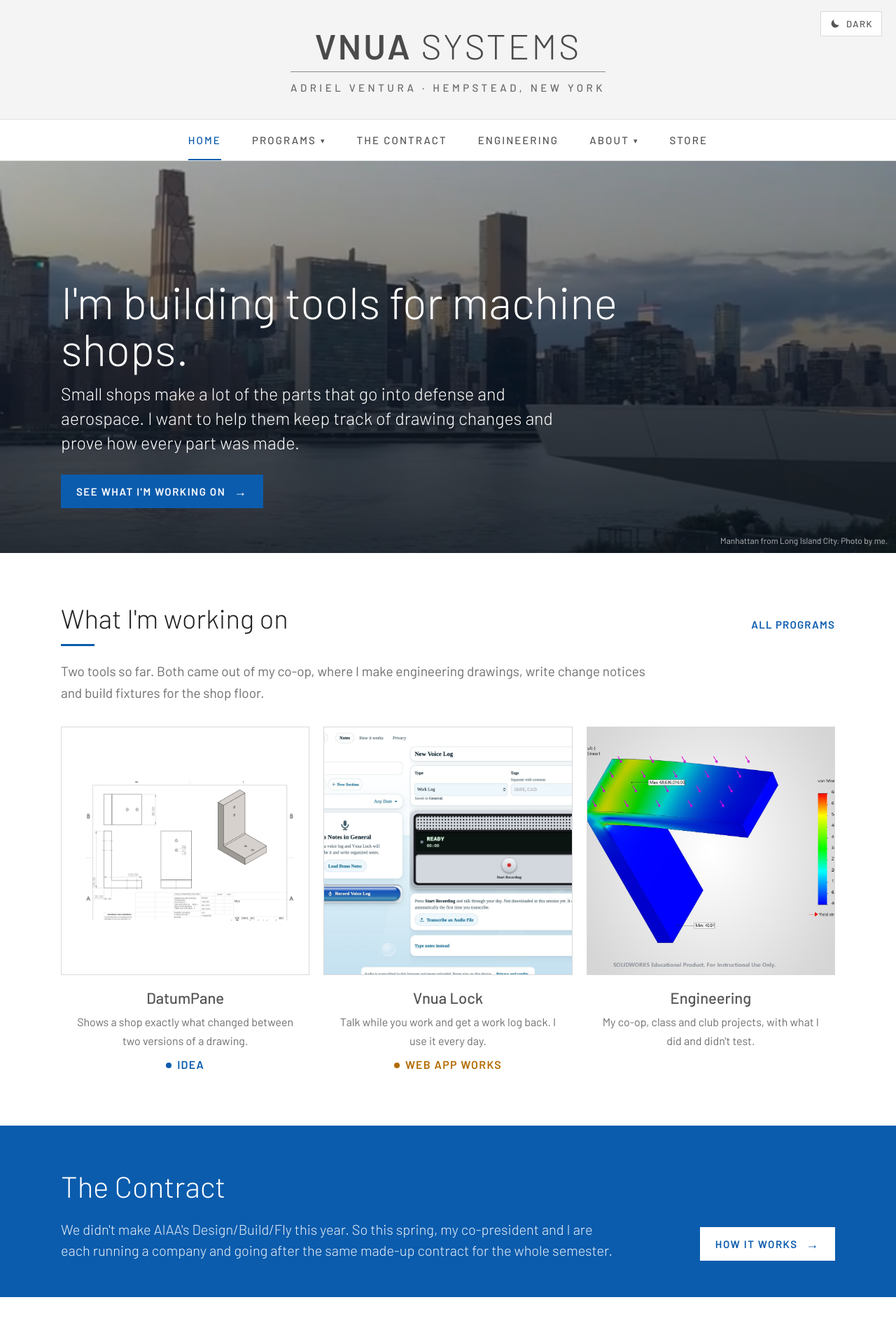
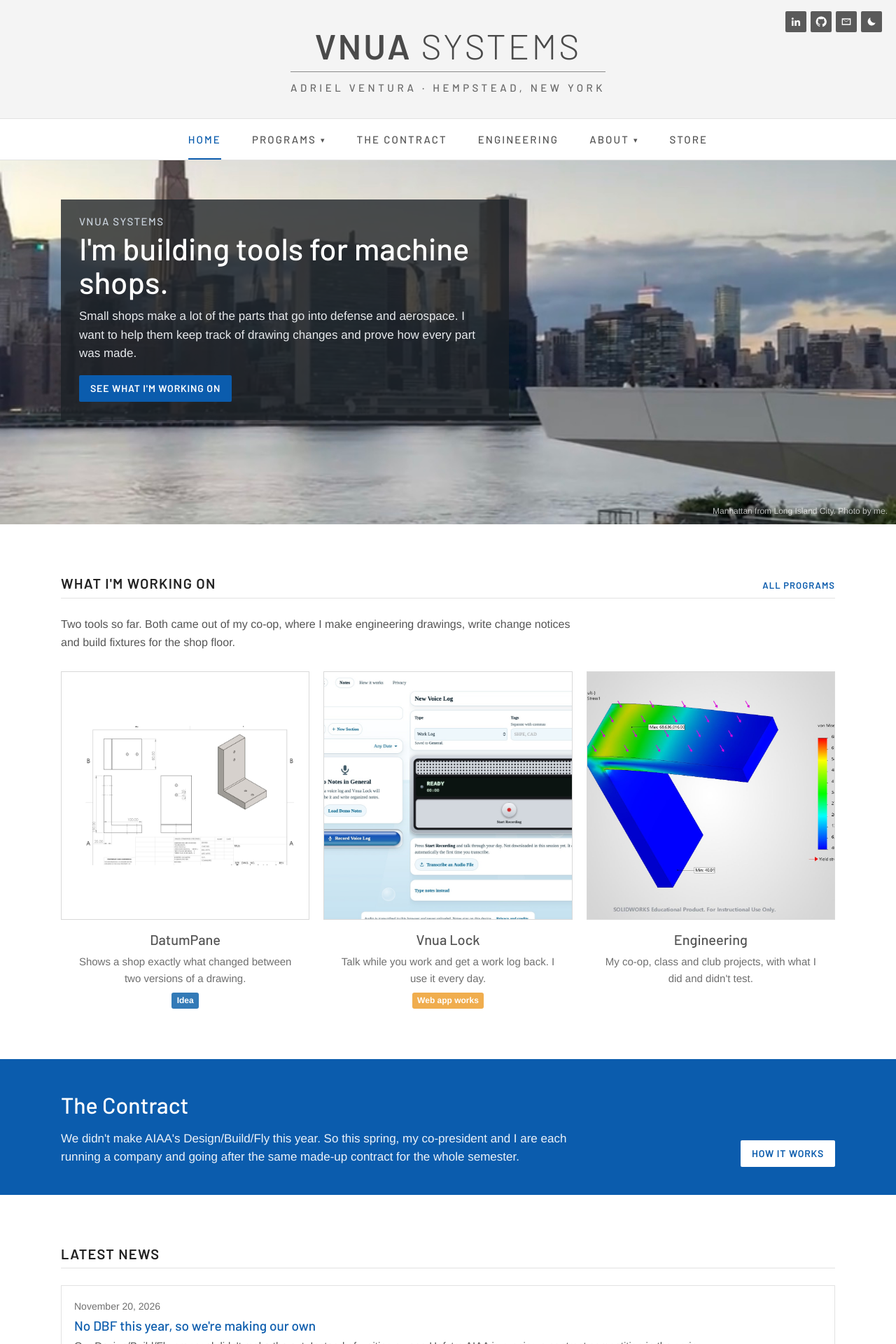
Before and after one commit to AdrielVent/vnua-systems, a Jekyll site: the page built from index.html, in a window 1280 px wide. Shown: the top 1920 px of the page at 70% size. Built offline with Jekyll 4.4.1, drawn with Linux system fonts in a browser that asks for light colours; some of the changed text lies outside the part shown.

Commit message:
Match how big sites actually looked in 2016
Checked Lockheed Martin, Blue Origin, SpaceX and Firman Gallery as they
were in June 2016 (Wayback Machine) and moved the site toward them:

- Body text is now Helvetica/Arial, like Lockheed and SpaceX in 2016.
  Barlow (DIN-like, as on Lockheed's 2016 menu) stays for the name,
  menu and headings, at normal weights instead of thin and oversized.
- Hero headline sits in a dark caption box over the photo, with a small
  plain button, like Lockheed's 2016 homepage.
- Section headings are small caps over a thin rule; the short blue
  accent bars are gone.
- Status tags are Bootstrap 3 style labels instead of colored dots.
- News is a dated list in a box, with a thumbnail where there's a photo.
- Square LinkedIn, GitHub and email icons at the top right, with the
  light/dark switch as the fourth square.
- Removed the unused Cousine font.

Co-Authored-By: Claude Opus 5.5 <noreply@anthropic.com>

```diff
--- a/_data/home.yml
+++ b/_data/home.yml
@@ -1,3 +1,4 @@
+hero_kicker: Vnua Systems
 hero_title: I'm building tools for machine shops.
 hero_text: Small shops make a lot of the parts that go into defense and aerospace. I want to help them keep track of drawing changes and prove how every part was made.
 hero_button: See what I'm working on
--- a/_data/programs.yml
+++ b/_data/programs.yml
@@ -7,8 +7,8 @@
   group: Defense manufacturing
 - name: Vnua Lock
   link: vnua-lock.html
-  text: A voice log for people who build things. The web version works and never uploads your audio.
-  status: Web app works, iPhone app in progress
+  text: A voice log for people who build things. The web version works and never uploads your audio. The iPhone app is in progress.
+  status: Web app works
   status_class: building
   group: Defense manufacturing
 - name: Build record
--- a/_includes/header.html
+++ b/_includes/header.html
@@ -1,6 +1,11 @@
 <a href="#main" class="skip-link">Skip to content</a>
 <header class="masthead">
-  <button class="theme-toggle" type="button" hidden aria-label="Switch to dark mode"><svg class="moon" viewBox="0 0 24 24" aria-hidden="true"><path d="M20.5 14.2A8.5 8.5 0 0 1 9.8 3.5a8.5 8.5 0 1 0 10.7 10.7z" fill="currentColor"/></svg><svg class="sun" viewBox="0 0 24 24" aria-hidden="true"><circle cx="12" cy="12" r="4.2" fill="currentColor"/><path d="M12 2.5v2.4M12 19.1v2.4M2.5 12h2.4M19.1 12h2.4M5.3 5.3l1.7 1.7M17 17l1.7 1.7M5.3 18.7 7 17M17 7l1.7-1.7" stroke="currentColor" stroke-width="2" stroke-linecap="round" fill="none"/></svg><span class="label">Dark</span></button>
+  <div class="top-icons">
+    <a href="https://www.linkedin.com/in/adrielvent/" aria-label="LinkedIn" title="LinkedIn"><svg viewBox="0 0 24 24" aria-hidden="true"><path d="M5 3.5a2.2 2.2 0 1 1 0 4.4 2.2 2.2 0 0 1 0-4.4zM3.1 9.3h3.8V21H3.1zM9.3 9.3h3.6v1.6h.1c.5-.9 1.7-1.9 3.6-1.9 3.8 0 4.5 2.5 4.5 5.8V21h-3.8v-5.5c0-1.3 0-3-1.8-3s-2.1 1.4-2.1 2.9V21H9.3z"/></svg></a>
+    <a href="https://github.com/AdrielVent" aria-label="GitHub" title="GitHub"><svg viewBox="0 0 24 24" aria-hidden="true"><path d="M12 .8a11.2 11.2 0 0 0-3.5 21.8c.6.1.8-.2.8-.5v-2c-3.1.7-3.8-1.4-3.8-1.4-.5-1.3-1.2-1.6-1.2-1.6-1-.7.1-.7.1-.7 1.1.1 1.7 1.2 1.7 1.2 1 1.7 2.6 1.2 3.3.9.1-.7.4-1.2.7-1.5-2.5-.3-5.1-1.2-5.1-5.5 0-1.2.4-2.2 1.2-3-.1-.3-.5-1.4.1-3 0 0 .9-.3 3.1 1.2a10.6 10.6 0 0 1 5.6 0c2.1-1.5 3.1-1.2 3.1-1.2.6 1.6.2 2.7.1 3 .7.8 1.2 1.8 1.2 3 0 4.3-2.6 5.2-5.1 5.5.4.3.8 1 .8 2.1v3.1c0 .3.2.6.8.5A11.2 11.2 0 0 0 12 .8z"/></svg></a>
+    <a href="mailto:adriel@adrielv.me" aria-label="Email" title="Email"><svg viewBox="0 0 24 24" aria-hidden="true"><path d="M2.5 5h19v14h-19zm2 2.3V17h15V7.3L12 12.6zM5.6 7l6.4 4.5L18.4 7z"/></svg></a>
+    <button class="theme-toggle" type="button" hidden aria-label="Switch to dark mode" title="Switch to dark mode"><svg class="moon" viewBox="0 0 24 24" aria-hidden="true"><path d="M20.5 14.2A8.5 8.5 0 0 1 9.8 3.5a8.5 8.5 0 1 0 10.7 10.7z"/></svg><svg class="sun" viewBox="0 0 24 24" aria-hidden="true"><circle cx="12" cy="12" r="4.2"/><path d="M12 2.5v2.4M12 19.1v2.4M2.5 12h2.4M19.1 12h2.4M5.3 5.3l1.7 1.7M17 17l1.7 1.7M5.3 18.7 7 17M17 7l1.7-1.7" stroke="currentColor" stroke-width="2" stroke-linecap="round" fill="none"/></svg><span class="label vh">Dark</span></button>
+  </div>
   <a class="wordmark" href="./">
     <span class="name"><b>{{ site.data.site.name_bold }}</b> <span>{{ site.data.site.name_light }}</span></span>
     <span class="rule"></span>
--- a/_layouts/home.html
+++ b/_layouts/home.html
@@ -4,9 +4,12 @@ layout: default
 {% assign h = site.data.home %}
 <section class="hero" style="background-image: url('{{ h.hero_image }}')" aria-labelledby="hero-title">
   <div class="wrap">
-    <h1 id="hero-title">{{ h.hero_title }}</h1>
-    <p>{{ h.hero_text }}</p>
-    {% if h.hero_button %}<a class="btn" href="{{ h.hero_link }}">{{ h.hero_button }}</a>{% endif %}
+    <div class="caption">
+      {% if h.hero_kicker %}<p class="kicker">{{ h.hero_kicker }}</p>{% endif %}
+      <h1 id="hero-title">{{ h.hero_title }}</h1>
+      <p>{{ h.hero_text }}</p>
+      {% if h.hero_button %}<a class="btn" href="{{ h.hero_link }}">{{ h.hero_button }}</a>{% endif %}
+    </div>
   </div>
   {% if h.hero_credit %}<span class="credit">{{ h.hero_credit }}</span>{% endif %}
 </section>
@@ -41,17 +44,18 @@ layout: default
 <section class="block" aria-labelledby="news-title">
   <div class="wrap">
     <div class="block-head"><h2 id="news-title">{{ h.news_title }}</h2></div>
-    <div class="news">
+    <ul class="news-list">
       {% for n in h.news %}
-      <article>
-        {% if n.image != "" %}<span class="pic"><img src="{{ n.image }}" alt="" loading="lazy"></span>{% endif %}
-        <time datetime="{{ n.date | date: '%Y-%m-%d' }}">{{ n.date | date: '%b %-d, %Y' }}</time>
-        <h3>{{ n.title }}</h3>
-        <p>{{ n.text }}</p>
-        {% if n.link != "" %}<a class="more" href="{{ n.link }}">Read more</a>{% endif %}
-      </article>
+      <li{% if n.image != "" %} class="has-pic"{% endif %}>
+        {% if n.image != "" %}<img class="thumb" src="{{ n.image }}" alt="" loading="lazy">{% endif %}
+        <div class="text">
+          <time datetime="{{ n.date | date: '%Y-%m-%d' }}">{{ n.date | date: '%B %-d, %Y' }}</time>
+          {% if n.link != "" %}<a class="title" href="{{ n.link }}">{{ n.title }}</a>{% else %}<span class="title">{{ n.title }}</span>{% endif %}
+          <p>{{ n.text }}</p>
+        </div>
+      </li>
       {% endfor %}
-    </div>
+    </ul>
   </div>
 </section>
 
--- a/assets/fonts/fonts.css
+++ b/assets/fonts/fonts.css
@@ -1,8 +1,6 @@
-/* Barlow (the typeface Blue Origin's site uses) and Cousine. Self-hosted, SIL Open Font License; see the OFL-*.txt files. */
 @font-face { font-family: Barlow; src: url("barlow-latin-300-normal.woff2") format("woff2"); font-weight: 300; font-style: normal; font-display: swap; }
 @font-face { font-family: Barlow; src: url("barlow-latin-400-normal.woff2") format("woff2"); font-weight: 400; font-style: normal; font-display: swap; }
 @font-face { font-family: Barlow; src: url("barlow-latin-400-italic.woff2") format("woff2"); font-weight: 400; font-style: italic; font-display: swap; }
 @font-face { font-family: Barlow; src: url("barlow-latin-500-normal.woff2") format("woff2"); font-weight: 500; font-style: normal; font-display: swap; }
 @font-face { font-family: Barlow; src: url("barlow-latin-600-normal.woff2") format("woff2"); font-weight: 600; font-style: normal; font-display: swap; }
 @font-face { font-family: Barlow; src: url("barlow-latin-700-normal.woff2") format("woff2"); font-weight: 700; font-style: normal; font-display: swap; }
-@font-face { font-family: Cousine; src: url("cousine-latin-400-normal.woff2") format("woff2"); font-weight: 400; font-style: normal; font-display: swap; }
--- a/assets/site.css
+++ b/assets/site.css
@@ -35,6 +35,7 @@
   --building: #b36b00;
   --planned: #777;
   --font: Barlow, "Helvetica Neue", Helvetica, Arial, sans-serif;
+  --text-font: "Helvetica Neue", Helvetica, Arial, sans-serif;
   --wrap: 1170px;
   color-scheme: light;
 }
@@ -82,8 +83,10 @@
 
 *, *::before, *::after { box-sizing: border-box; }
 html { -webkit-text-size-adjust: 100%; }
-body { margin: 0; min-height: 100vh; display: flex; flex-direction: column; background: var(--bg); color: var(--text); font: 400 18px/1.65 var(--font); -webkit-font-smoothing: antialiased; }
+body { margin: 0; min-height: 100vh; display: flex; flex-direction: column; background: var(--bg); color: var(--text); font: 400 16px/1.6 var(--text-font); -webkit-font-smoothing: antialiased; }
 main { flex: 1; }
+h1, h2, h3, h4, .menu, .wordmark, .site-footer ul, .block-head .all, .news-list .title { font-family: var(--font); }
+.vh { position: absolute; width: 1px; height: 1px; overflow: hidden; clip: rect(0 0 0 0); white-space: nowrap; }
 h1, h2, h3, h4, p, ul, ol, dl, figure { margin: 0; }
 ul, ol { padding: 0; list-style: none; }
 img { max-width: 100%; height: auto; display: block; }
@@ -132,17 +135,17 @@ a:focus-visible, button:focus-visible, summary:focus-visible { outline: 2px soli
 .crumbs [aria-current] { color: var(--head); }
 
 /* ---------- Home: photo hero with the headline on it ---------- */
-.hero { position: relative; min-height: 440px; display: flex; align-items: flex-end; color: #fff; background-color: #2a3440; background-position: center 60%; background-size: cover; background-repeat: no-repeat; }
-.hero::before { content: ""; position: absolute; inset: 0; background: linear-gradient(to top, rgba(10,18,28,.85) 0%, rgba(10,18,28,.6) 50%, rgba(10,18,28,.3) 100%); }
-.hero .wrap { position: relative; padding-top: 72px; padding-bottom: 48px; }
-@media (min-width: 900px) { .hero { min-height: 560px; } .hero .wrap { padding-bottom: 64px; } }
-.hero h1 { max-width: 14em; font-size: clamp(36px, 6vw, 64px); font-weight: 300; line-height: 1.05; }
-.hero p { margin-top: 14px; max-width: 30em; font-size: clamp(19px, 2.4vw, 25px); font-weight: 300; line-height: 1.4; }
-.hero .btn { margin-top: 28px; }
+.hero { position: relative; min-height: 420px; display: flex; align-items: flex-start; color: #fff; background-color: #2a3440; background-position: center 60%; background-size: cover; background-repeat: no-repeat; }
+.hero .wrap { position: relative; padding-top: 40px; padding-bottom: 56px; }
+@media (min-width: 900px) { .hero { min-height: 520px; } .hero .wrap { padding-top: 56px; } }
+.caption { max-width: 640px; padding: 22px 26px 26px; background: rgba(28, 32, 38, .78); }
+.caption .kicker { font: 500 15px/1.2 var(--font); letter-spacing: .1em; text-transform: uppercase; color: #c9d2dc; }
+.hero h1 { margin-top: 6px; font-size: clamp(30px, 4.6vw, 44px); font-weight: 500; line-height: 1.1; }
+.hero .caption p:not(.kicker) { margin-top: 12px; font-size: 17px; line-height: 1.55; color: #e6e9ec; }
+.hero .btn { margin-top: 18px; }
 .hero .credit { position: absolute; right: 12px; bottom: 8px; font-size: 12px; color: rgba(255,255,255,.7); }
 
-.btn { display: inline-flex; align-items: center; gap: 12px; min-height: 48px; padding: 0 22px; background: var(--btn); color: var(--btn-text); font: 600 15px/1 var(--font); letter-spacing: .1em; text-transform: uppercase; border: 0; }
-.btn::after { content: "\2192"; font-size: 18px; font-weight: 400; }
+.btn { display: inline-flex; align-items: center; min-height: 38px; padding: 0 16px; border-radius: 2px; background: var(--btn); color: var(--btn-text); font: 600 14px/1 var(--font); letter-spacing: .06em; text-transform: uppercase; border: 0; }
 .btn:hover { background: var(--btn-hover); color: var(--btn-text); text-decoration: none; }
 .btn.plain { background: transparent; color: var(--blue); border: 1px solid var(--blue); }
 .btn.plain:hover { background: var(--btn); border-color: var(--btn); color: var(--btn-text); }
@@ -151,11 +154,10 @@ a:focus-visible, button:focus-visible, summary:focus-visible { outline: 2px soli
 .block { padding: 56px 0; }
 @media (min-width: 900px) { .block { padding: 72px 0; } }
 .block.gray { background: var(--band); border-top: 1px solid var(--line); border-bottom: 1px solid var(--line); }
-.block-head { display: flex; flex-wrap: wrap; align-items: baseline; justify-content: space-between; gap: 8px 24px; margin-bottom: 32px; }
-.block-head h2 { font-size: clamp(28px, 3.6vw, 38px); font-weight: 300; color: var(--head); line-height: 1.15; }
-.block-head h2::after { content: ""; display: block; width: 48px; height: 3px; margin-top: 14px; background: var(--blue); }
-.block-head .all { font-size: 15px; font-weight: 600; letter-spacing: .08em; text-transform: uppercase; }
-.intro { max-width: 44em; margin: -12px 0 32px; color: var(--muted); font-size: 19px; }
+.block-head { display: flex; flex-wrap: wrap; align-items: baseline; justify-content: space-between; gap: 8px 24px; margin-bottom: 24px; padding-bottom: 8px; border-bottom: 1px solid var(--line); }
+.block-head h2 { font-size: 20px; font-weight: 600; letter-spacing: .06em; text-transform: uppercase; color: var(--head); line-height: 1.2; }
+.block-head .all { font-size: 13px; font-weight: 600; letter-spacing: .08em; text-transform: uppercase; }
+.intro { max-width: 46em; margin: 0 0 28px; color: var(--body); font-size: 16px; }
 
 /* Square image tiles with the title centered under each */
 .tiles { display: grid; gap: 28px 20px; grid-template-columns: 1fr; }
@@ -166,56 +168,58 @@ a:focus-visible, button:focus-visible, summary:focus-visible { outline: 2px soli
 .tile .pic img { width: 100%; height: 100%; object-fit: cover; transition: transform .3s; }
 .tile .pic.contain img { object-fit: contain; padding: 6%; background: var(--paper); }
 .tile a.pic:hover img { transform: scale(1.03); }
-.tile h3 { margin-top: 14px; font-size: 22px; font-weight: 500; color: var(--body); }
+.tile h3 { margin-top: 12px; font-size: 20px; font-weight: 500; color: var(--body); }
 .tile h3 a { color: inherit; }
 .tile h3 a:hover { color: var(--blue); text-decoration: none; }
-.tile p { margin-top: 4px; font-size: 16px; color: var(--muted); padding: 0 6%; }
+.tile p { margin-top: 4px; font-size: 15px; color: var(--muted); padding: 0 6%; }
 .tile .status { margin-top: 8px; }
 
-.status { display: inline-block; font-size: 13px; font-weight: 600; letter-spacing: .08em; text-transform: uppercase; color: var(--muted); }
-.status::before { content: ""; display: inline-block; width: 8px; height: 8px; margin-right: 8px; border-radius: 50%; background: currentColor; vertical-align: 1px; }
-.status.live { color: var(--live); }
-.status.building { color: var(--building); }
-.status.idea { color: var(--blue); }
-.status.planned, .status.soon { color: var(--planned); }
+.status { display: inline-block; padding: .3em .6em .35em; border-radius: .25em; background: #777; color: #fff; font: 700 12px/1.25 var(--text-font); }
+.tile p.status, .rows p.status { justify-self: start; width: auto; padding: .3em .6em .35em; color: #fff; font-size: 12px; }
+.status.live { background: #5cb85c; }
+.status.building { background: #f0ad4e; }
+.status.idea { background: #337ab7; }
+.status.planned, .status.soon { background: #777; }
 
 /* Blue band (the contract) */
 .band { background: var(--band-blue); color: #fff; }
-.band .wrap { display: grid; gap: 24px; padding-top: 52px; padding-bottom: 52px; }
+.band .wrap { display: grid; gap: 20px; padding-top: 40px; padding-bottom: 40px; }
 @media (min-width: 900px) { .band .wrap { grid-template-columns: minmax(0, 1fr) auto; align-items: end; } }
-.band h2 { font-size: clamp(30px, 4vw, 42px); font-weight: 300; }
-.band p { margin-top: 12px; max-width: 40em; font-size: 20px; font-weight: 300; line-height: 1.5; color: rgba(255,255,255,.92); }
+.band h2 { font-size: clamp(26px, 3.4vw, 32px); font-weight: 500; }
+.band p { margin-top: 10px; max-width: 44em; font-size: 17px; line-height: 1.55; color: rgba(255,255,255,.92); }
 .band .btn { background: var(--band-btn); color: #0b5cad; }
 .band .btn:hover { background: var(--band-btn-hover); color: #084889; }
 
-/* News */
-.news { display: grid; gap: 28px; }
-@media (min-width: 900px) { .news { grid-template-columns: repeat(3, minmax(0, 1fr)); } }
-.news article { border-top: 3px solid var(--blue); padding-top: 16px; }
-.news .pic { display: block; aspect-ratio: 16 / 10; overflow: hidden; margin-bottom: 14px; border: 1px solid var(--frame); }
-.news .pic img { width: 100%; height: 100%; object-fit: cover; }
-.news time { font-size: 14px; color: var(--muted); }
-.news h3 { margin-top: 6px; font-size: 22px; font-weight: 500; line-height: 1.25; color: var(--head); }
-.news p { margin-top: 8px; font-size: 17px; color: var(--body); }
-.news .more { display: inline-block; margin-top: 10px; font-size: 14px; font-weight: 600; letter-spacing: .08em; text-transform: uppercase; }
+/* News: a dated list, like a 2016 news sidebar */
+.news-list { border: 1px solid var(--line); }
+.news-list li { display: flex; gap: 18px; align-items: flex-start; padding: 16px 18px; border-top: 1px solid var(--line); }
+.news-list li:first-child { border-top: 0; }
+.news-list .thumb { flex: none; width: 150px; border: 1px solid var(--frame); }
+@media (max-width: 559px) { .news-list .thumb { width: 96px; } }
+.news-list .text > * + * { margin-top: 4px; }
+.news-list .title { display: block; }
+.news-list time { font-size: 14px; color: var(--muted); }
+.news-list .title { font-size: 19px; font-weight: 500; line-height: 1.3; }
+.news-list span.title { color: var(--head); }
+.news-list p { font-size: 15px; color: var(--body); }
 
 /* Founder strip */
 .founder { display: grid; gap: 28px; align-items: center; }
 @media (min-width: 900px) { .founder { grid-template-columns: minmax(0, 1.1fr) minmax(0, 1fr); gap: 56px; } }
 .founder img { border: 1px solid var(--frame); }
-.founder h2 { font-size: clamp(28px, 3.6vw, 38px); font-weight: 300; color: var(--head); }
+.founder h2 { font-size: 30px; font-weight: 400; color: var(--head); }
 .founder p { margin-top: 14px; color: var(--body); }
 .founder .btn { margin-top: 24px; }
 
 /* ---------- Inner pages ---------- */
 .page-title { padding: 28px 0 8px; }
-.page-title h1 { font-size: clamp(36px, 5.4vw, 54px); font-weight: 300; line-height: 1.1; color: var(--head); }
-.page-title .lead { margin-top: 12px; max-width: 40em; font-size: clamp(19px, 2.2vw, 23px); font-weight: 300; line-height: 1.45; color: var(--body); }
+.page-title h1 { font-size: clamp(32px, 4.4vw, 42px); font-weight: 400; line-height: 1.15; color: var(--head); }
+.page-title .lead { margin-top: 10px; max-width: 44em; font-size: 18px; line-height: 1.55; color: var(--body); }
 .page-body { display: grid; gap: 40px; padding: 32px 0 72px; }
 @media (min-width: 960px) { .page-body.has-side { grid-template-columns: minmax(0, 1fr) 320px; gap: 56px; align-items: start; } }
 
 /* Fact box: a plain bordered table */
-.facts { width: 100%; border-collapse: collapse; font-size: 16px; border: 1px solid var(--line); }
+.facts { width: 100%; border-collapse: collapse; font-size: 15px; border: 1px solid var(--line); }
 .facts caption { text-align: left; padding: 10px 14px; background: var(--band); border: 1px solid var(--line); border-bottom: 0; font-size: 13px; font-weight: 600; letter-spacing: .12em; text-transform: uppercase; color: var(--body); }
 .facts th, .facts td { text-align: left; vertical-align: top; padding: 10px 14px; border-top: 1px solid var(--line); }
 .facts th { width: 38%; font-weight: 500; color: var(--muted); }
@@ -224,8 +228,8 @@ a:focus-visible, button:focus-visible, summary:focus-visible { outline: 2px soli
 
 .prose { max-width: 46em; }
 .prose > * + * { margin-top: 18px; }
-.prose h2 { margin-top: 44px; font-size: 30px; font-weight: 400; line-height: 1.2; color: var(--head); }
-.prose h3 { margin-top: 30px; font-size: 22px; font-weight: 600; color: var(--head); }
+.prose h2 { margin-top: 36px; font-size: 24px; font-weight: 500; line-height: 1.25; color: var(--head); }
+.prose h3 { margin-top: 26px; font-size: 19px; font-weight: 600; color: var(--head); }
 .prose h2:first-child, .prose h3:first-child { margin-top: 0; }
 .prose ul { list-style: disc; padding-left: 22px; }
 .prose ol { list-style: decimal; padding-left: 24px; }
@@ -244,9 +248,10 @@ a:focus-visible, button:focus-visible, summary:focus-visible { outline: 2px soli
 /* Program list rows */
 .rows > li { display: grid; gap: 6px 24px; padding: 20px 0; border-bottom: 1px solid var(--line); }
 .rows > li:first-child { border-top: 1px solid var(--line); }
+.block-head + .rows > li:first-child { border-top: 0; }
 @media (min-width: 760px) { .rows > li { grid-template-columns: 220px minmax(0, 1fr) 200px; align-items: baseline; } }
-.rows h3 { font-size: 21px; font-weight: 500; }
-.rows p { color: var(--body); font-size: 17px; }
+.rows h3 { font-size: 19px; font-weight: 500; }
+.rows p { color: var(--body); font-size: 16px; }
 
 /* ---------- Footer ---------- */
 .site-footer { background: var(--band); border-top: 1px solid var(--line); text-align: center; font-size: 15px; color: var(--muted); }
@@ -267,13 +272,15 @@ a:focus-visible, button:focus-visible, summary:focus-visible { outline: 2px soli
 
 @media (prefers-reduced-motion: reduce) { * { transition: none !important; } }
 
-/* ---------- Light / dark switch (top right of the masthead) ---------- */
-.theme-toggle { position: absolute; top: 12px; right: 12px; display: inline-flex; align-items: center; gap: 8px; min-height: 36px; padding: 0 12px; border: 1px solid var(--frame); background: var(--bg); color: var(--nav); font: 500 13px/1 var(--font); letter-spacing: .12em; text-transform: uppercase; cursor: pointer; }
-.theme-toggle:hover { color: var(--blue); border-color: var(--blue); }
-.theme-toggle svg { width: 16px; height: 16px; flex: none; }
+/* ---------- Top-right icon squares: LinkedIn, GitHub, email, light/dark ---------- */
+.top-icons { position: absolute; top: 12px; right: 12px; display: flex; gap: 6px; }
+@media (min-width: 700px) { .top-icons { top: 16px; right: 20px; } }
+.top-icons a, .theme-toggle { display: grid; place-items: center; width: 30px; height: 30px; padding: 0; border: 0; border-radius: 2px; background: #5a5a5a; color: #fff; cursor: pointer; }
+.top-icons a:hover, .theme-toggle:hover { background: var(--btn); color: #fff; text-decoration: none; }
+:root[data-theme="dark"] .top-icons a, :root[data-theme="dark"] .theme-toggle { background: #3a3f46; }
+.top-icons svg { width: 16px; height: 16px; fill: currentColor; }
+.theme-toggle[hidden] { display: none; }
 .theme-toggle .sun { display: none; }
 :root[data-theme="dark"] .theme-toggle .sun { display: block; }
 :root[data-theme="dark"] .theme-toggle .moon { display: none; }
-@media (min-width: 700px) { .theme-toggle { top: 16px; right: 20px; } }
-.theme-toggle[hidden] { display: none; }
 :root[data-theme="dark"] .hero, :root[data-theme="dark"] .news .pic img, :root[data-theme="dark"] .founder img { filter: brightness(.92); }
--- a/assets/theme.js
+++ b/assets/theme.js
@@ -19,6 +19,7 @@
     if (btn) {
       var next = theme === 'dark' ? 'light' : 'dark';
       btn.setAttribute('aria-label', 'Switch to ' + next + ' mode');
+      btn.setAttribute('title', 'Switch to ' + next + ' mode');
       btn.querySelector('.label').textContent = next === 'dark' ? 'Dark' : 'Light';
     }
   }
```
Also changed, not shown: assets/fonts/OFL-Cousine.txt (deleted, +0 -93 lines), .pages.yml, README.md, assets/fonts/cousine-latin-400-normal.woff2 (deleted).
